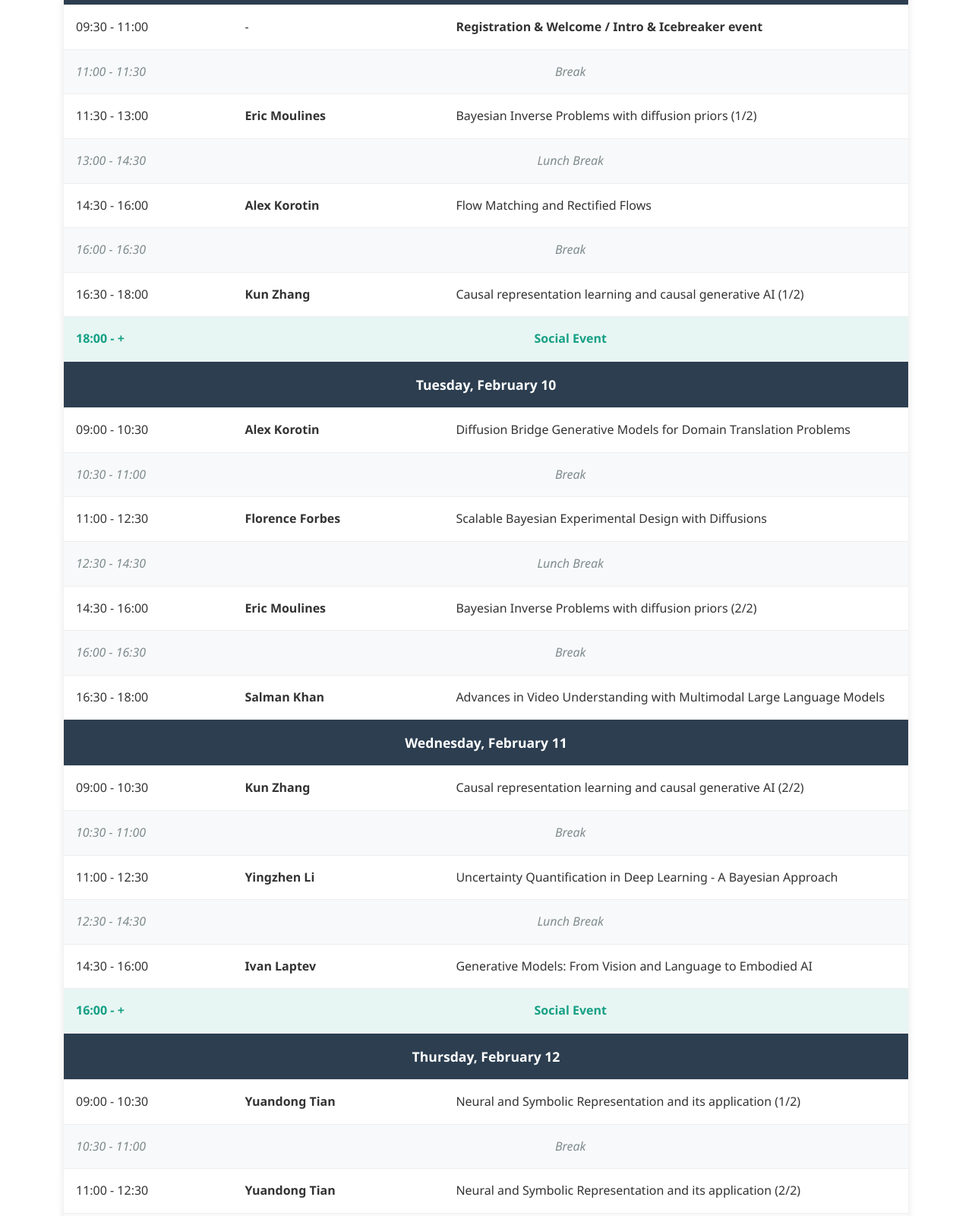
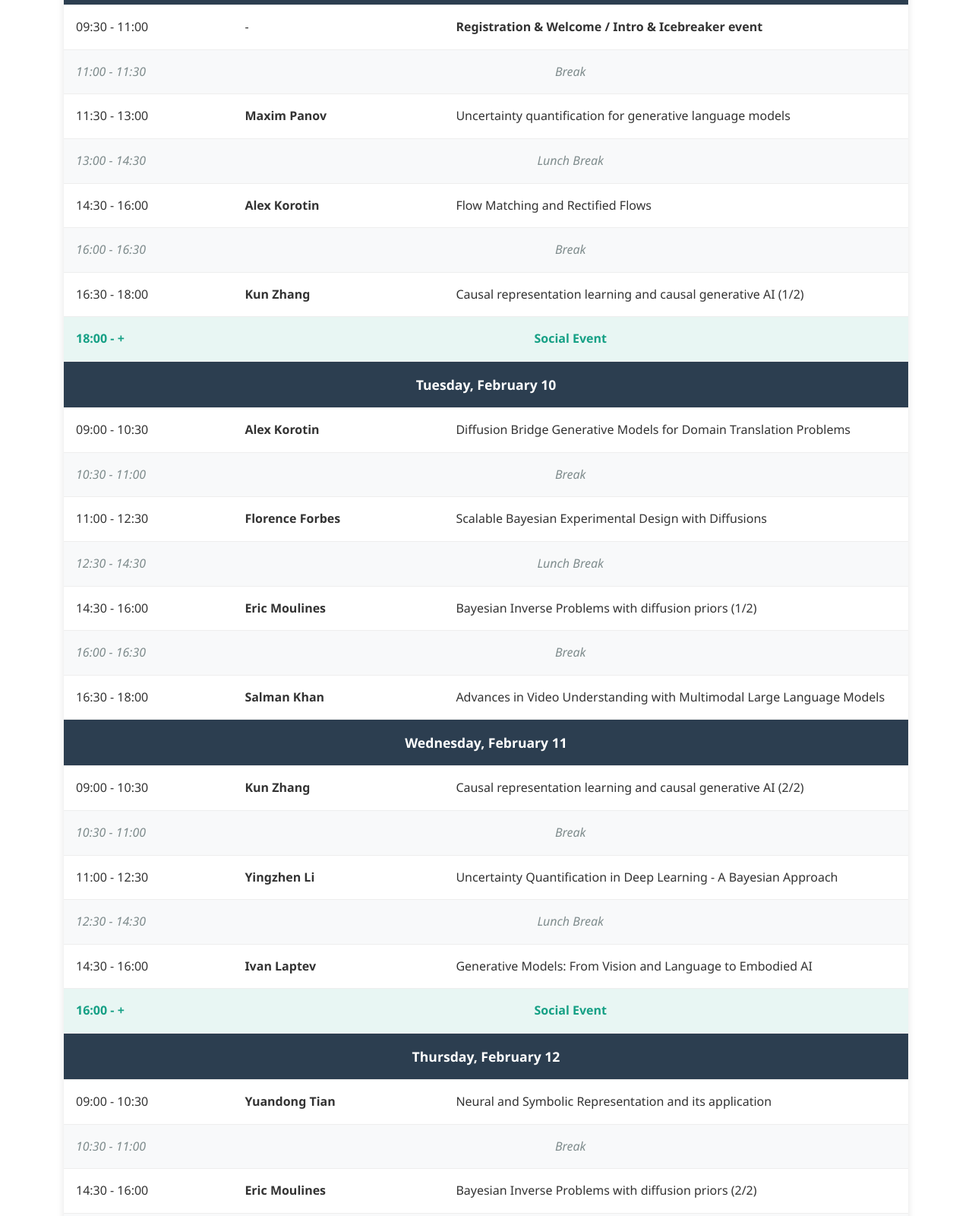
Before and after one commit to mbzuai-ml-ws/mbzuai-ml-ws.github.io, a plain HTML site: page index.html in a window 1280 px wide. Shown: the part 3280-4880 px from the top of the page at 76% size. Drawn offline with Linux system fonts and the light colour scheme.

Commit message:
Add Maxim Panov as a participant in index.html, update session titles for clarity, and comment out Eric Xing's entry.

```diff
--- a/index.html
+++ b/index.html
@@ -528,15 +528,20 @@
                     <span>Professor, École Polytechnique - MBZUAI</span>
                 </div>
                 <div class="participant">
+                    <img src="maxim-panov.jpeg" alt="Maxim Panov" style="width: 80px; height: 80px; border-radius: 50%; object-fit: cover; margin-bottom: 0.5rem;">
+                    <strong>Maxim Panov</strong>
+                    <span>Assistant Professor, MBZUAI</span>
+                </div>
+                <div class="participant">
                     <img src="yuandong-tian.png" alt="Yuandong Tian" style="width: 80px; height: 80px; border-radius: 50%; object-fit: cover; margin-bottom: 0.5rem;">
                     <strong>Yuandong Tian</strong>
                     <span>Research Scientist Director, Meta GenAI</span>
                 </div>
-                <div class="participant">
+                <!-- <div class="participant">
                     <img src="eric-xing.jpg" alt="Kun Zhang" style="width: 80px; height: 80px; border-radius: 50%; object-fit: cover; margin-bottom: 0.5rem;">
                     <strong>Eric Xing</strong>
                     <span>Professor, Carnegie Mellon University - MBZUAI</span>
-                </div>
+                </div> -->
                 <div class="participant">
                     <img src="kun-zhang.jpeg" alt="Kun Zhang" style="width: 80px; height: 80px; border-radius: 50%; object-fit: cover; margin-bottom: 0.5rem;">
                     <strong>Kun Zhang</strong>
@@ -578,8 +583,8 @@
                     </tr>
                     <tr>
                         <td>11:30 - 13:00</td>
-                        <td><strong>Eric Moulines</strong></td>
-                        <td>Bayesian Inverse Problems with diffusion priors (1/2)</td>
+                        <td><strong>Maxim Panov</strong></td>
+                        <td>Uncertainty quantification for generative language models</td>
                     </tr>
                     <tr class="program-break">
                         <td>13:00 - 14:30</td>
@@ -629,7 +634,7 @@
                     <tr>
                         <td>14:30 - 16:00</td>
                         <td><strong>Eric Moulines</strong></td>
-                        <td>Bayesian Inverse Problems with diffusion priors (2/2)</td>
+                        <td>Bayesian Inverse Problems with diffusion priors (1/2)</td>
                     </tr>
                     <tr class="program-break">
                         <td>16:00 - 16:30</td>
@@ -680,16 +685,16 @@
                     <tr>
                         <td>09:00 - 10:30</td>
                         <td><strong>Yuandong Tian</strong></td>
-                        <td>Neural and Symbolic Representation and its application (1/2)</td>
+                        <td>Neural and Symbolic Representation and its application</td>
                     </tr>
                     <tr class="program-break">
                         <td>10:30 - 11:00</td>
                         <td colspan="2" style="text-align: center;">Break</td>
                     </tr>
                     <tr>
-                        <td>11:00 - 12:30</td>
-                        <td><strong>Yuandong Tian</strong></td>
-                        <td>Neural and Symbolic Representation and its application (2/2)</td>
+                        <td>14:30 - 16:00</td>
+                        <td><strong>Eric Moulines</strong></td>
+                        <td>Bayesian Inverse Problems with diffusion priors (2/2)</td>
                     </tr>
                     <tr class="program-break">
                         <td>12:30 - 14:30</td>
```
